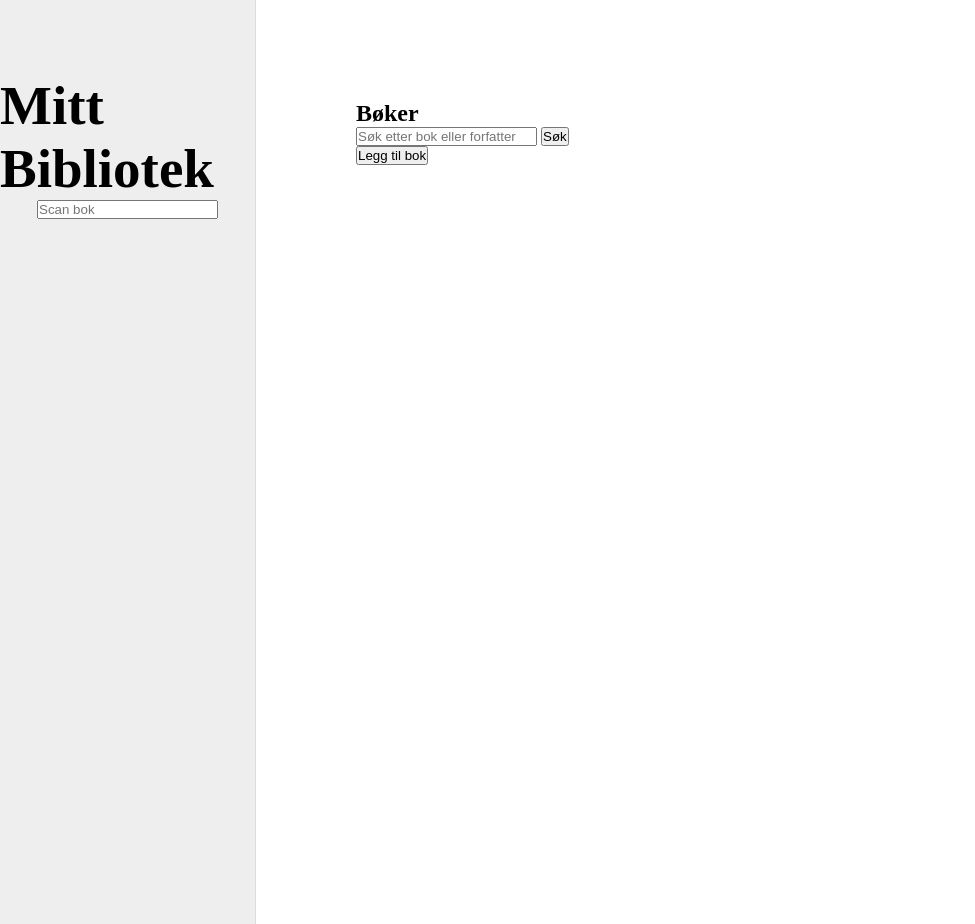
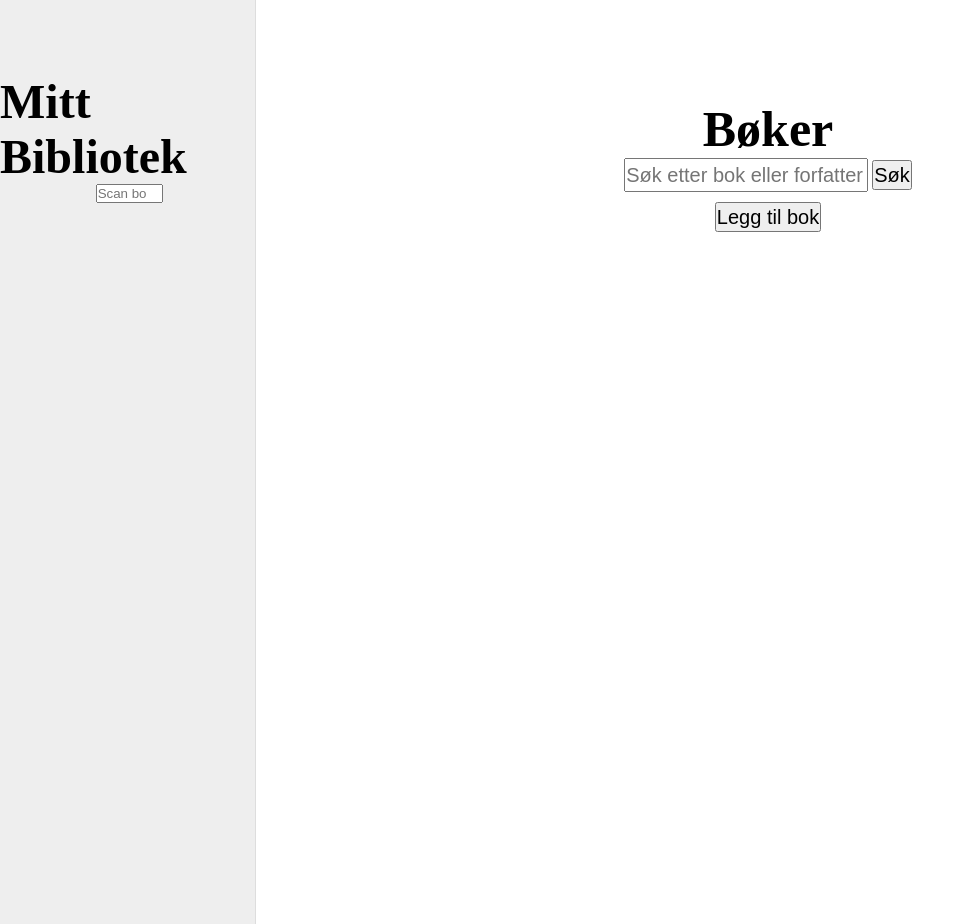
Before and after one commit to Smasia/Eksamen, a Flask app: page / in a window 1280 px wide. Shown: the whole page, without its empty margins (0-975 px from the left). Run offline with Flask 3, Linux system fonts and the light colour scheme; data that the repository does not hold is empty.

Commit message:
Stylet index siden

```diff
--- a/Bibliotek-frontend/app.py
+++ b/Bibliotek-frontend/app.py
@@ -17,6 +17,8 @@ def index():
 def bok(nummer):
     if nummer == 0:
         nummer = request.args.get("nummer")
+    if int(nummer) < 1 or int(nummer) > 51:
+        return {"nummer": "Bok nummer utenfor rekkevidden"}, 404
     print(nummer)
     response = requests.get("http://192.168.10.27/bok/" + str(nummer))
     print(response.json())
--- a/Bibliotek-frontend/static/css/style.css
+++ b/Bibliotek-frontend/static/css/style.css
@@ -28,7 +28,15 @@ nav {
 }
 
 nav h1 {
-    font-size: 55px;
+    font-size: 300%;
+}
+
+#scan {
+    width: 25%;
+}
+
+#nummer {
+    width: 100%;
 }
 
 .content {
@@ -43,7 +51,41 @@ nav h1 {
     background-color: #ddd;
     list-style: none;
     border-radius: 15px;
+    padding: 10px;
 }
+
+.topp {
+    display: flex;
+    flex-direction: column;
+    align-items: center;
+}
+
+.topp h2 {
+    font-size: 50px;
+}
+
+.topp input {
+    height: 30px;
+    font-size: 20px;
+}
+
+.topp input[name="streng"] {
+    height: 30px;
+    width: 240px;
+    font-size: 20px;
+}
+
+.topp input[name="leggtilbok"] {
+    margin-top: 10px;
+}
+
+
+.bøker {
+    display: grid;
+    column-gap: 40px;
+    grid-template-columns: auto auto;
+}
+
 
 .bok {
     border: 2px solid  #000;
--- a/Bibliotek-frontend/templates/base.html
+++ b/Bibliotek-frontend/templates/base.html
@@ -12,8 +12,8 @@
         <a href="{{ url_for('index') }}">
             <h1>Mitt Bibliotek</h1>
         </a>
-        <form action="{{ url_for('bok', nummer=0) }}" method="get">
-            <input type="number" name="nummer" id="nummer" placeholder="Scan bok">
+        <form action="{{ url_for('bok', nummer=0) }}" method="get" id="scan">
+            <input type="number" name="nummer" id="nummer" placeholder="Scan bok" size="50%">
         </form>
     </nav>
 
--- a/Bibliotek-frontend/templates/index.html
+++ b/Bibliotek-frontend/templates/index.html
@@ -9,13 +9,13 @@
         <input type="submit" value="Søk">
     </form>
     <form action="{{ url_for('leggtilbok') }}" method="get">
-        <input type="submit" value="Legg til bok">
+        <input type="submit" name="leggtilbok" value="Legg til bok">
     </form>
 </div>
 
 <br>
 
-<ul>
+<ul class="bøker">
     {% for bok in bøker %}
         <li>
             <a href="{{ url_for('bok', nummer=bok.nummer) }}">
```
